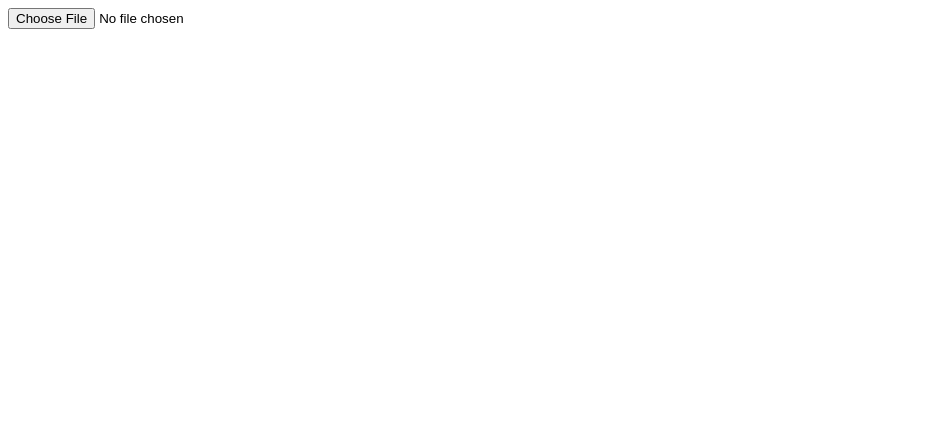
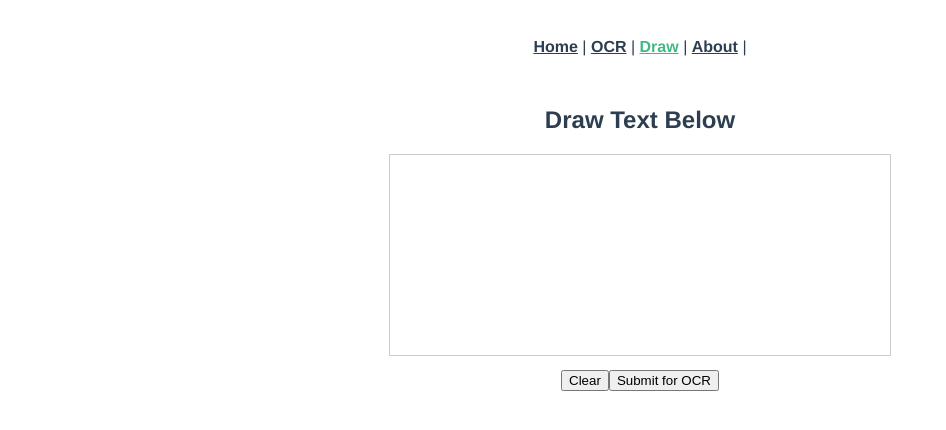
Before and after one commit to energygreek/ocr, a Vue app: page /draw in a window 1280 px wide. Shown: the top 430 px of the page, without its empty margins (0-946 px from the left). Built offline with nearby package versions, Linux system fonts and the light colour scheme.

Commit message:
finish flask and vue

```diff
--- a/src/App.vue
+++ b/src/App.vue
@@ -1,72 +1,34 @@
 <template>
-  <div class="ocr-container">
-    <img :src="imageUrl" ref="img" @load="onImageLoad" />
-    <div
-      v-for="(box, i) in boxes"
-      :key="i"
-      class="ocr-box"
-      :style="{
-        top: box.top * scaleY + 'px',
-        left: box.left * scaleX + 'px',
-        width: box.width * scaleX + 'px',
-        height: box.height * scaleY + 'px',
-      }"
-    >
-      {{ box.text }}
-    </div>
-    <input type="file" @change="uploadImage" />
+  <div id="app">
+    <nav>
+      <router-link to="/">Home</router-link> |
+      <router-link to="/ocr">OCR</router-link> |
+      <router-link to="/draw">Draw</router-link> |
+      <router-link to="/about">About</router-link> |
+    </nav>
+    <router-view/>
   </div>
 </template>
 
-<script>
-export default {
-  data () {
-    return {
-      imageUrl: '',
-      boxes: [],
-      imgNaturalWidth: 1,
-      imgNaturalHeight: 1,
-      scaleX: 1,
-      scaleY: 1
-    }
-  },
-  methods: {
-    uploadImage (event) {
-      const file = event.target.files[0]
-      this.imageUrl = URL.createObjectURL(file)
-      const formData = new FormData()
-      formData.append('image', file)
-      fetch('http://localhost:5000/ocr', {
-        method: 'POST',
-        body: formData
-      })
-        .then((res) => res.json())
-        .then((data) => {
-          this.boxes = data
-        })
-    },
-    onImageLoad () {
-      const img = this.$refs.img
-      this.imgNaturalWidth = img.naturalWidth
-      this.imgNaturalHeight = img.naturalHeight
-      this.scaleX = img.clientWidth / img.naturalWidth
-      this.scaleY = img.clientHeight / img.naturalHeight
-    }
-  }
+<style>
+#app {
+  font-family: Avenir, Helvetica, Arial, sans-serif;
+  -webkit-font-smoothing: antialiased;
+  -moz-osx-font-smoothing: grayscale;
+  text-align: center;
+  color: #2c3e50;
 }
-</script>
 
-<style scoped>
-.ocr-container {
-  position: relative;
-  display: inline-block;
+nav {
+  padding: 30px;
 }
-.ocr-box {
-  position: absolute;
-  font-size: 12px;
-  color: red;
-  pointer-events: auto;
-  user-select: text;
-  white-space: nowrap;
+
+nav a {
+  font-weight: bold;
+  color: #2c3e50;
+}
+
+nav a.router-link-exact-active {
+  color: #42b983;
 }
 </style>
--- a/src/router/index.js
+++ b/src/router/index.js
@@ -1,6 +1,8 @@
 import Vue from 'vue'
 import VueRouter from 'vue-router'
 import HomeView from '../views/HomeView.vue'
+import ImageOcr from '@/views/ImageOcr.vue'
+import HandWrite from '@/views/HandWrite.vue'
 
 Vue.use(VueRouter)
 
@@ -9,6 +11,16 @@ const routes = [
     path: '/',
     name: 'home',
     component: HomeView
+  },
+  {
+    path: '/ocr',
+    name: 'ocr',
+    component: ImageOcr
+  },
+  {
+    path: '/draw',
+    name: 'draw',
+    component: HandWrite
   },
   {
     path: '/about',
--- /dev/null
+++ b/src/views/HandWrite.vue
@@ -0,0 +1,77 @@
+<template>
+  <div>
+    <h2>Draw Text Below</h2>
+    <canvas ref="canvas" width="500" height="200"
+            @mousedown="startDraw" @mousemove="draw" @mouseup="stopDraw" @mouseleave="stopDraw"
+            style="border:1px solid #ccc; cursor: crosshair;"></canvas>
+
+    <div style="margin-top: 10px;">
+      <button @click="clearCanvas">Clear</button>
+      <button @click="submitCanvas">Submit for OCR</button>
+    </div>
+
+    <div v-if="ocrResult">
+      <h3>OCR Result:</h3>
+      <pre>{{ ocrResult }}</pre>
+    </div>
+  </div>
+</template>
+
+<script>
+export default {
+  data () {
+    return {
+      drawing: false,
+      ctx: null,
+      ocrResult: ''
+    }
+  },
+  mounted () {
+    const canvas = this.$refs.canvas
+    this.ctx = canvas.getContext('2d')
+    this.ctx.fillStyle = '#fff'
+    this.ctx.fillRect(0, 0, canvas.width, canvas.height)
+
+    this.ctx.lineWidth = 3
+    this.ctx.lineCap = 'round'
+    this.ctx.strokeStyle = '#000'
+  },
+  methods: {
+    startDraw (e) {
+      this.drawing = true
+      const rect = this.$refs.canvas.getBoundingClientRect()
+      this.ctx.beginPath()
+      this.ctx.moveTo(e.clientX - rect.left, e.clientY - rect.top)
+    },
+    draw (e) {
+      if (!this.drawing) return
+      const rect = this.$refs.canvas.getBoundingClientRect()
+      this.ctx.lineTo(e.clientX - rect.left, e.clientY - rect.top)
+      this.ctx.stroke()
+    },
+    stopDraw () {
+      this.drawing = false
+    },
+    clearCanvas () {
+      const canvas = this.$refs.canvas
+      this.ctx.clearRect(0, 0, canvas.width, canvas.height)
+    },
+    submitCanvas () {
+      this.ocrResult = ''
+      const canvas = this.$refs.canvas
+      canvas.toBlob(blob => {
+        const formData = new FormData()
+        formData.append('image', blob, 'handwritten.png')
+        fetch('http://localhost:5000/draw', {
+          method: 'POST',
+          body: formData
+        })
+          .then(res => res.json())
+          .then(data => {
+            this.ocrResult = data.text || JSON.stringify(data)
+          })
+      }, 'image/png')
+    }
+  }
+}
+</script>
--- /dev/null
+++ b/src/views/ImageOcr.vue
@@ -0,0 +1,72 @@
+<template>
+    <div class="ocr-container">
+      <img :src="imageUrl" ref="img" @load="onImageLoad" />
+      <div
+        v-for="(box, i) in boxes"
+        :key="i"
+        class="ocr-box"
+        :style="{
+          top: box.top * scaleY + 'px',
+          left: box.left * scaleX + 'px',
+          width: box.width * scaleX + 'px',
+          height: box.height * scaleY + 'px',
+        }"
+      >
+        {{ box.text }}
+      </div>
+      <input type="file" @change="uploadImage" />
+    </div>
+  </template>
+
+<script>
+export default {
+  data () {
+    return {
+      imageUrl: '',
+      boxes: [],
+      imgNaturalWidth: 1,
+      imgNaturalHeight: 1,
+      scaleX: 1,
+      scaleY: 1
+    }
+  },
+  methods: {
+    uploadImage (event) {
+      const file = event.target.files[0]
+      this.imageUrl = URL.createObjectURL(file)
+      const formData = new FormData()
+      formData.append('image', file)
+      fetch('http://localhost:5000/ocr', {
+        method: 'POST',
+        body: formData
+      })
+        .then((res) => res.json())
+        .then((data) => {
+          this.boxes = data
+        })
+    },
+    onImageLoad () {
+      const img = this.$refs.img
+      this.imgNaturalWidth = img.naturalWidth
+      this.imgNaturalHeight = img.naturalHeight
+      this.scaleX = img.clientWidth / img.naturalWidth
+      this.scaleY = img.clientHeight / img.naturalHeight
+    }
+  }
+}
+</script>
+
+  <style scoped>
+  .ocr-container {
+    position: relative;
+    display: inline-block;
+  }
+  .ocr-box {
+    position: absolute;
+    font-size: 12px;
+    color: red;
+    pointer-events: auto;
+    user-select: text;
+    white-space: nowrap;
+  }
+  </style>
```
Also changed, not shown: img.jpg (added), 1 other file (tests, documents, lock files or other folders).
